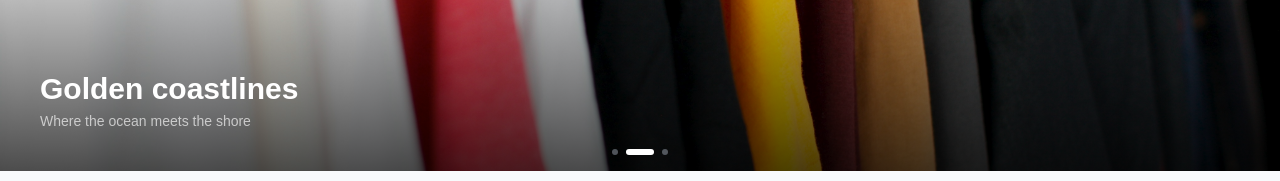
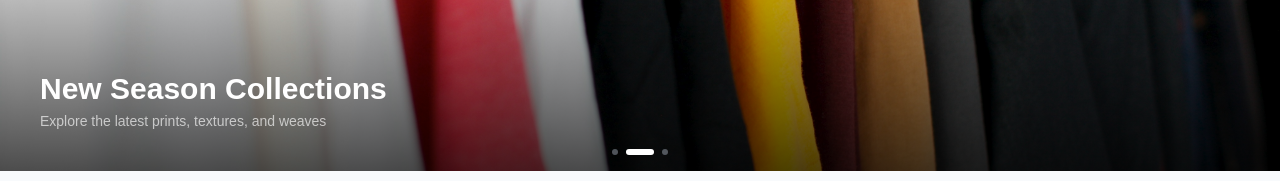
Before and after one commit to DevyanshGrover18/TFP-frontend, a Next.js app: page / in a window 1280 px wide. Shown: the part 414-595 px from the top of the page. Built offline with nearby package versions, Linux system fonts and the light colour scheme; no server answers.

Commit message:
Update HomeCarousal.tsx

```diff
--- a/app/components/home/HomeCarousal.tsx
+++ b/app/components/home/HomeCarousal.tsx
@@ -13,20 +13,20 @@ const slides: Slide[] = [
   {
     id: 1,
     image: "/banner1.jpg",
-    title: "Majestic mountains",
-    subtitle: "Find your peace in the heights",
+    title: "Premium Cotton Fabrics",
+    subtitle: "Soft, breathable, and crafted for everyday comfort",
   },
   {
     id: 2,
     image: "/banner2.jpg",
-    title: "Golden coastlines",
-    subtitle: "Where the ocean meets the shore",
+    title: "New Season Collections",
+    subtitle: "Explore the latest prints, textures, and weaves",
   },
   {
     id: 3,
     image: "/banner3.jpg",
-    title: "Ancient forests",
-    subtitle: "Breathe in the wild unknown",
+    title: "Certified Quality Textiles",
+    subtitle: "OEKO-TEX certified fabrics you can trust",
   },
 ];
 
```
